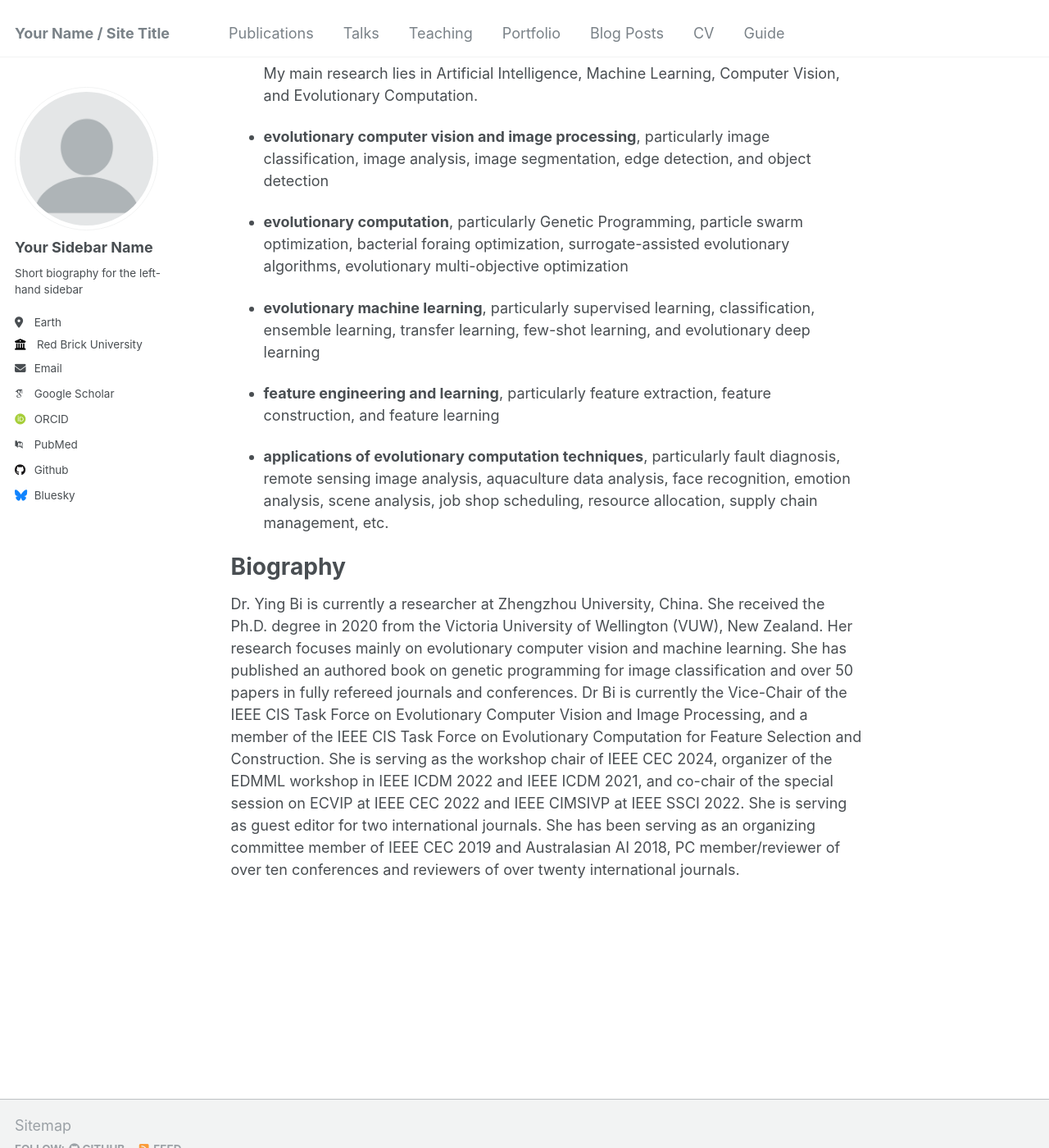
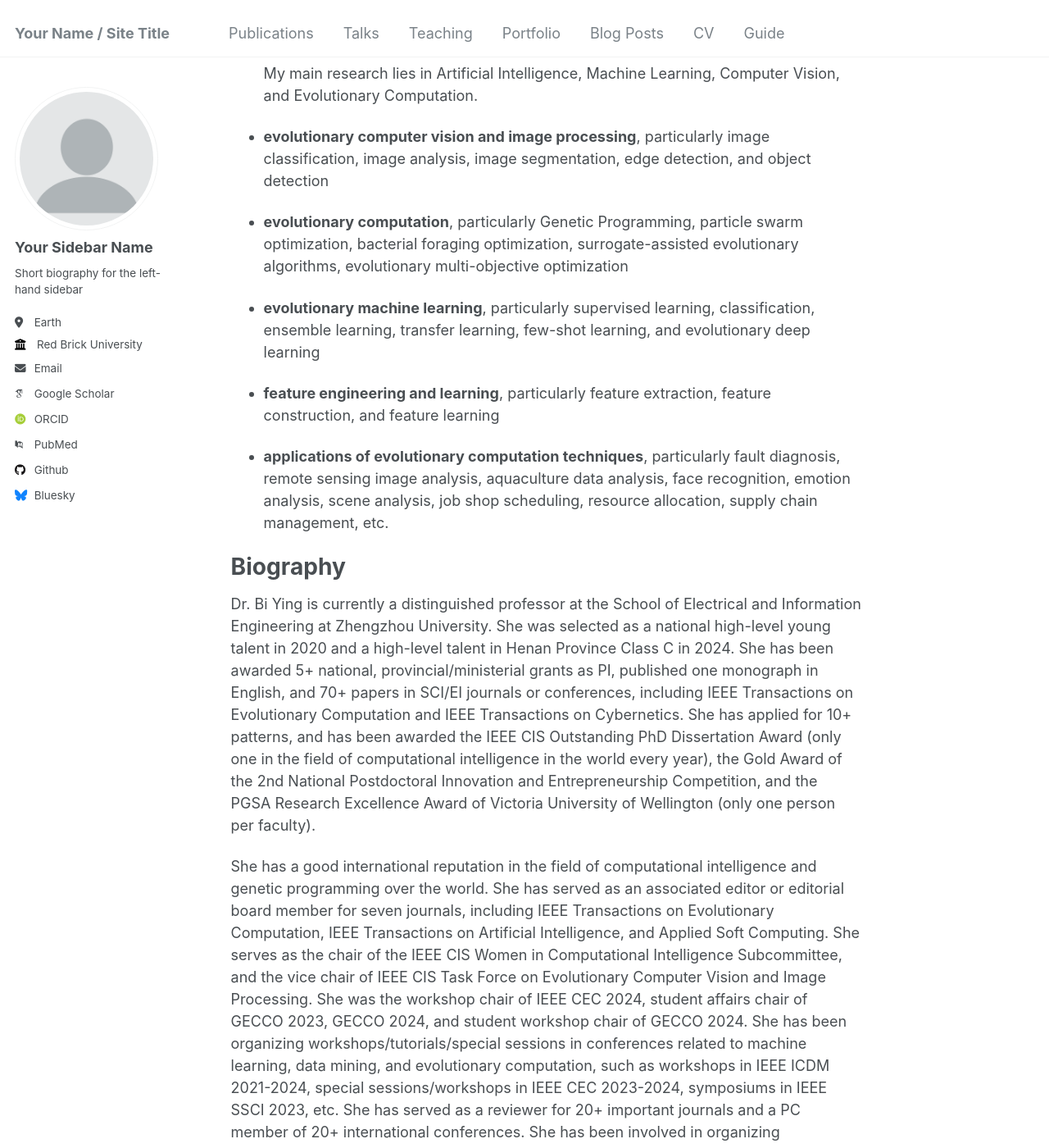
Before and after one commit to YingBi92/Ying-Bi, a Jekyll site: the page built from _pages/about.md, in a window 1280 px wide and 1400 px high, scrolled down 502 px. Shown: the whole window at 82% size. Built offline with Jekyll 4.4.1, drawn with Linux system fonts in a browser that asks for light colours; some web fonts are replaced; some of the changed text lies outside the part shown.

Commit message:
Update about.md

```diff
--- a/_pages/about.md
+++ b/_pages/about.md
@@ -29,7 +29,7 @@ NEWS
 <ul>
 <p>My main research lies in Artificial Intelligence, Machine Learning, Computer Vision, and Evolutionary Computation.</p>
 <li><p><b> evolutionary computer vision and image processing</b>, particularly image classification, image analysis, image segmentation, edge detection, and object detection</p></li>
-<li><p><b> evolutionary computation</b>, particularly Genetic Programming, particle swarm optimization, bacterial foraing optimization, surrogate-assisted evolutionary algorithms, evolutionary multi-objective optimization</p></li>
+<li><p><b> evolutionary computation</b>, particularly Genetic Programming, particle swarm optimization, bacterial foraging optimization, surrogate-assisted evolutionary algorithms, evolutionary multi-objective optimization</p></li>
 <li><p><b> evolutionary machine learning</b>, particularly supervised learning, classification, ensemble learning, transfer learning, few-shot learning, and evolutionary deep learning </p></li>
 <li><p><b> feature engineering and learning</b>, particularly feature extraction, feature construction, and feature learning</p></li>
 <li><p><b> applications of evolutionary computation techniques</b>, particularly fault diagnosis, remote sensing image analysis, aquaculture data analysis, face recognition, emotion analysis, scene analysis, job shop scheduling, resource allocation, supply chain management, etc.</p></li>
@@ -37,7 +37,9 @@ NEWS
 
 Biography
 ======
-Dr. Ying Bi is currently a researcher at Zhengzhou University, China. She received the Ph.D. degree in 2020 from the Victoria University of Wellington (VUW), New Zealand. Her research focuses mainly on evolutionary computer vision and machine learning. She has published an authored book on genetic programming for image classification and over 50 papers in fully refereed journals and conferences. Dr Bi is currently the Vice-Chair of the IEEE CIS Task Force on Evolutionary Computer Vision and Image Processing, and a member of the IEEE CIS Task Force on Evolutionary Computation for Feature Selection and Construction. She is serving as the workshop chair of IEEE CEC 2024, organizer of the EDMML workshop in IEEE ICDM 2022 and IEEE ICDM 2021, and co-chair of the special session on ECVIP at IEEE CEC 2022 and IEEE CIMSIVP at IEEE SSCI 2022. She is serving as guest editor for two international journals. She has been serving as an organizing committee member of IEEE CEC 2019 and Australasian AI 2018, PC member/reviewer of over ten conferences and reviewers of over twenty international journals.
+Dr. Bi Ying is currently a distinguished professor at the School of Electrical and Information Engineering at Zhengzhou University. She was selected as a national high-level young talent in 2020 and a high-level talent in Henan Province Class C in 2024. She has been awarded 5+ national, provincial/ministerial grants as PI, published one monograph in English, and 70+ papers in SCI/EI journals or conferences, including IEEE Transactions on Evolutionary Computation and IEEE Transactions on Cybernetics. She has applied for 10+ patterns, and has been awarded the IEEE CIS Outstanding PhD Dissertation Award (only one in the field of computational intelligence in the world every year), the Gold Award of the 2nd National Postdoctoral Innovation and Entrepreneurship Competition, and the PGSA Research Excellence Award of Victoria University of Wellington (only one person per faculty).
+
+She has a good international reputation in the field of computational intelligence and genetic programming over the world. She has served as an associated editor or editorial board member for seven journals, including IEEE Transactions on Evolutionary Computation, IEEE Transactions on Artificial Intelligence, and Applied Soft Computing. She serves as the chair of the IEEE CIS Women in Computational Intelligence Subcommittee, and the vice chair of IEEE CIS Task Force on Evolutionary Computer Vision and Image Processing. She was the workshop chair of IEEE CEC 2024, student affairs chair of GECCO 2023, GECCO 2024, and student workshop chair of GECCO 2024. She has been organizing workshops/tutorials/special sessions in conferences related to machine learning, data mining, and evolutionary computation, such as workshops in IEEE ICDM 2021-2024, special sessions/workshops in IEEE CEC 2023-2024, symposiums in IEEE SSCI 2023, etc. She has served as a reviewer for 20+ important journals and a PC member of 20+ international conferences. She has been involved in organizing conferences or events, including IEEE CEC 2019, AJCAI 2018, ECLOE 2023, and IEEE CIS Summer School.
 
 
 <!-- This is the front page of a website that is powered by the [academicpages template](https://github.com/academicpages/academicpages.github.io) and hosted on GitHub pages. [GitHub pages](https://pages.github.com) is a free service in which websites are built and hosted from code and data stored in a GitHub repository, automatically updating when a new commit is made to the respository. This template was forked from the [Minimal Mistakes Jekyll Theme](https://mmistakes.github.io/minimal-mistakes/) created by Michael Rose, and then extended to support the kinds of content that academics have: publications, talks, teaching, a portfolio, blog posts, and a dynamically-generated CV. You can fork [this repository](https://github.com/academicpages/academicpages.github.io) right now, modify the configuration and markdown files, add your own PDFs and other content, and have your own site for free, with no ads! An older version of this template powers my own personal website at [stuartgeiger.com](http://stuartgeiger.com), which uses [this Github repository](https://github.com/staeiou/staeiou.github.io). -->
```
